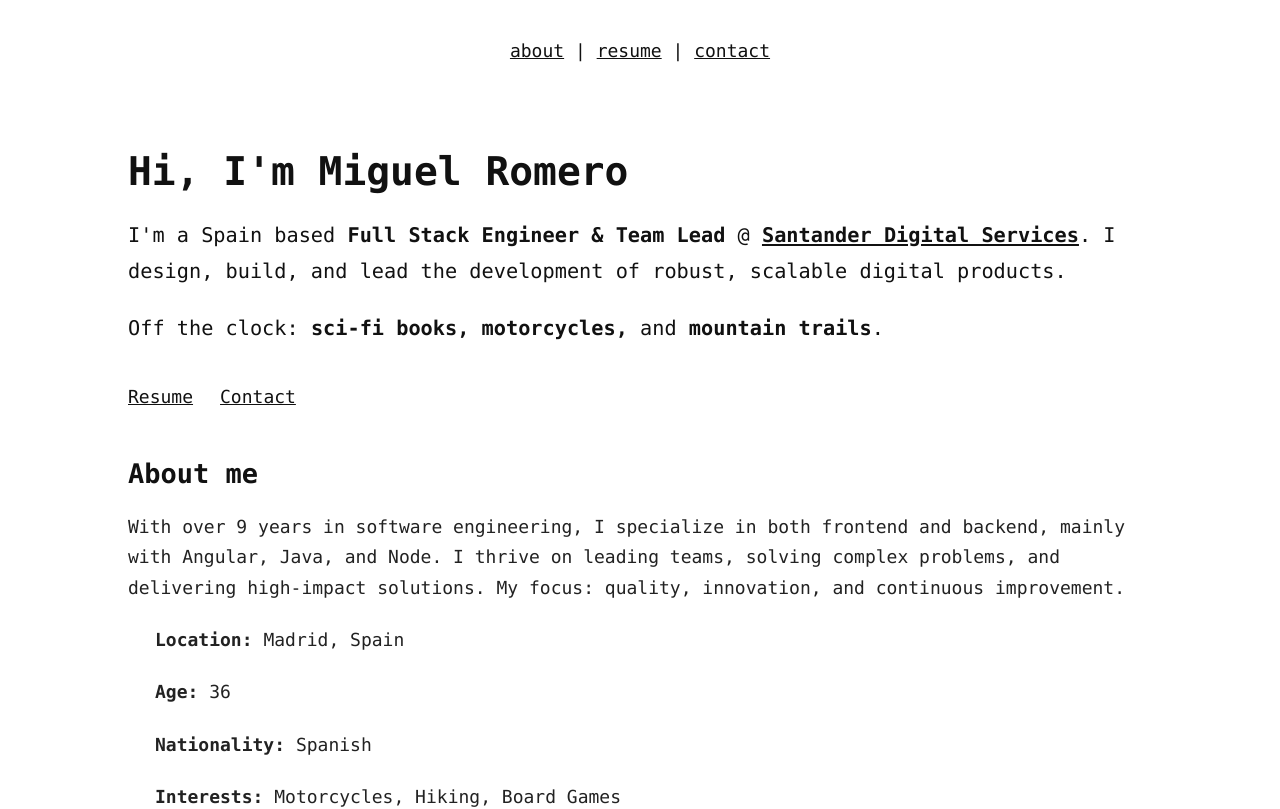
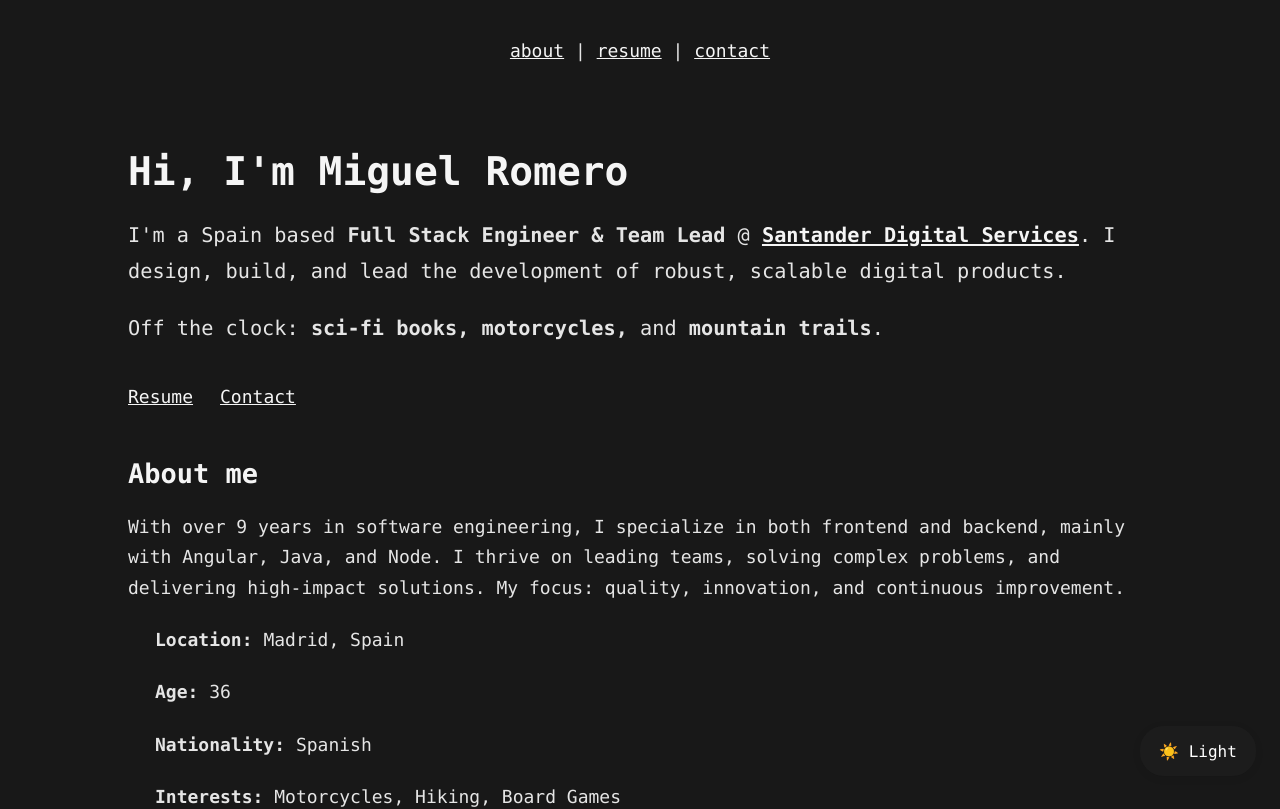
Before and after one commit to mromerolopez/resume, a Next.js app: page /resume/ in a window 1280 px wide. Shown: the top 809 px of the page. Built offline with nearby package versions, Linux system fonts and the light colour scheme.

Commit message:
Redesign

```diff
--- a/src/components/Layout/Page.tsx
+++ b/src/components/Layout/Page.tsx
@@ -1,10 +1,20 @@
 import {NextPage} from 'next';
 import Head from 'next/head';
-import {memo, PropsWithChildren} from 'react';
+import {memo, PropsWithChildren, useEffect, useState} from 'react';
 
 import {HomepageMeta} from '../../data/dataDef';
 
 const Page: NextPage<PropsWithChildren<HomepageMeta>> = memo(({children, title, description}) => {
+  // Dark/Light mode toggle
+  const [isLight, setIsLight] = useState(false);
+  useEffect(() => {
+    if (isLight) {
+      document.body.classList.add('light');
+    } else {
+      document.body.classList.remove('light');
+    }
+  }, [isLight]);
+
   return (
     <>
       <Head>
@@ -27,6 +37,28 @@ const Page: NextPage<PropsWithChildren<HomepageMeta>> = memo(({children, title,
         <meta content={description} name="twitter:description" />
       </Head>
       {children}
+      {/* Toggle button */}
+      <button
+        onClick={() => setIsLight(l => !l)}
+        style={{
+          position: 'fixed',
+          right: 24,
+          bottom: 24,
+          zIndex: 1000,
+          background: 'rgba(30,30,30,0.85)',
+          color: '#fff',
+          border: 'none',
+          borderRadius: 24,
+          padding: '0.7em 1.2em',
+          fontFamily: 'inherit',
+          fontSize: 16,
+          cursor: 'pointer',
+          boxShadow: '0 2px 8px rgba(0,0,0,0.08)',
+        }}
+        aria-label="Toggle dark/light mode"
+      >
+        {isLight ? '🌙 Dark' : '☀️ Light'}
+      </button>
     </>
   );
 });
--- a/src/globalStyles.scss
+++ b/src/globalStyles.scss
@@ -37,7 +37,7 @@ body {
   width: 100%;
   color: #444444;
   font-family: system-ui, -apple-system, BlinkMacSystemFont, 'Segoe UI', Ubuntu, 'Helvetica Neue', sans-serif;
-  background-color: #fafafa;
+  // background-color: #fafafa;
 }
 
 td,
@@ -56,7 +56,7 @@ html, body {
   height: 100%;
   margin: 0;
   padding: 0;
-  background: #fff;
+  // background: #fff;
   color: #111;
   font-family: 'Fira Mono', 'Menlo', 'Consolas', 'Liberation Mono', monospace;
   font-size: 18px;
@@ -134,3 +134,59 @@ img {
   border: none !important;
   color: inherit !important;
 }
+
+/* Modo DARK (por defecto) */
+body, html {
+  background: #181818 !important;
+  color: #e5e5e5;
+  font-family: 'Fira Mono', 'Menlo', 'Consolas', 'Liberation Mono', monospace;
+  font-size: 18px;
+  line-height: 1.7;
+}
+h1, h2, h3, h4, h5, h6 {
+  color: #f5f5f5;
+  font-family: inherit;
+  font-weight: 600;
+  margin: 2.5rem 0 1.2rem 0;
+  line-height: 1.2;
+}
+p, ul, ol, li, span, div, th, td {
+  color: #e5e5e5;
+  margin-bottom: 1.2rem;
+}
+a {
+  color: #f5f5f5;
+  text-decoration: underline;
+  transition: color 0.2s;
+}
+a:hover {
+  color: #bbb;
+}
+hr, main > * + *::before {
+  border: none;
+  border-top: 1px solid #333;
+  background: #333;
+  margin: 2.5rem 0;
+}
+
+/* Modo LIGHT (body.light) */
+body.light, body.light html {
+  background: #fff !important;
+  color: #222;
+}
+body.light h1, body.light h2, body.light h3, body.light h4, body.light h5, body.light h6 {
+  color: #111;
+}
+body.light p, body.light ul, body.light ol, body.light li, body.light span, body.light div, body.light th, body.light td {
+  color: #222;
+}
+body.light a {
+  color: #111;
+}
+body.light a:hover {
+  color: #666;
+}
+body.light hr, body.light main > * + *::before {
+  border-top: 1px solid #eee;
+  background: #eee;
+}
```
